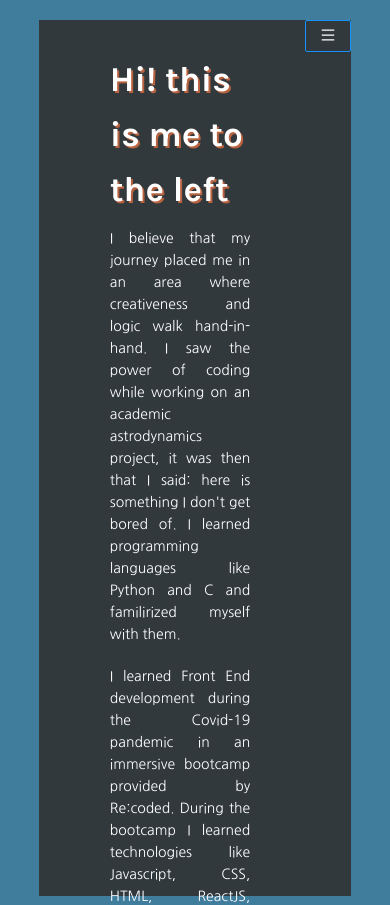
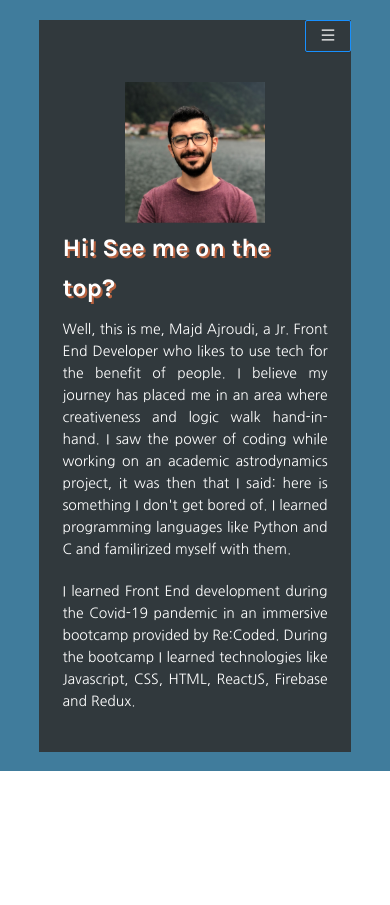
Before and after one commit to majdajroudi/Portfolio, a React (Create React App) app: page /about in a window 390 px wide. Shown: the top 905 px of the page. After the commit the page ends 844 px from the top, so only its background shows below. Built offline with nearby package versions, Linux system fonts and the light colour scheme; a web font is replaced by a local one.

Commit message:
make all pages responsive

```diff
--- a/src/containers/About/index.css
+++ b/src/containers/About/index.css
@@ -7,7 +7,7 @@
     justify-content: center;
     align-items: center;
     background-color: #31393D;
-    height: 100vh;
+    height: 100%;
 }
 
 .about__contentBox__bottom {
@@ -15,6 +15,7 @@
     flex-direction: row-reverse;
     justify-content: space-around;
     height: 100%;
+    margin: 100px 0;
 }
 
 
@@ -66,3 +67,30 @@
 .about__contentBox__imgContainer img {
     max-width: 50%;
 }
+
+@media (max-width: 1024px) {
+    .about__contentBox__bottom {
+        margin: 30px 0;
+    }
+}
+
+@media (max-width: 425px) {
+    .about__contentBox__bottom {
+        flex-direction: column-reverse;
+        align-items: center;
+    }
+
+    .about__contentBox__textCol {
+        width: 85%;
+        margin: 0;
+    }
+
+    .about__contentBox__textCol h2 {
+        font-size: 1.8em;
+        margin-top: 5px;
+    }
+
+    .about__contentBox__imgContainer img {
+        max-width: 90%;
+    }
+}
--- a/src/containers/About/index.jsx
+++ b/src/containers/About/index.jsx
@@ -1,16 +1,21 @@
-import React from 'react';
+import React, {useState} from 'react';
 import aboutImg from "../../images/majd.svg"
 import { Col, Row} from "antd"
 import {Sides} from "./../../components/Sides";
 import "./index.css"
 
-const textObject = {
-    title: "Hi! this is me to the left",
-    text0: "I believe that my journey placed me in an area where creativeness and logic walk hand-in-hand. I saw the power of coding while working on an academic astrodynamics project, it was then that I said: here is something I don't get bored of. I learned programming languages like Python and C and familirized myself with them.",
-    text1:"I learned Front End development during the Covid-19 pandemic in an immersive bootcamp provided by Re:coded. During the bootcamp I learned technologies like Javascript, CSS, HTML, ReactJS, Firebase and Redux."
-}
+const About = () => {
+    const [screenWidth, setScreenWidth] = useState(window.innerWidth);
+    window.addEventListener("resize", () => {
+        setScreenWidth(window.innerWidth)
+    })
 
-const About = () => {
+    const textObject = {
+        title: screenWidth > 425? "Hi! See me on the left?": "Hi! See me on the top?",
+        text0: "Well, this is me, Majd Ajroudi, a Jr. Front End Developer who likes to use tech for the benefit of people. I believe my journey has placed me in an area where creativeness and logic walk hand-in-hand. I saw the power of coding while working on an academic astrodynamics project, it was then that I said: here is something I don't get bored of. I learned programming languages like Python and C and familirized myself with them.",
+        text1:"I learned Front End development during the Covid-19 pandemic in an immersive bootcamp provided by Re:Coded. During the bootcamp I learned technologies like Javascript, CSS, HTML, ReactJS, Firebase and Redux."
+    }
+
     return (
         <div className="pageWrapper">
             <Sides />
--- a/src/containers/Home/index.css
+++ b/src/containers/Home/index.css
@@ -92,5 +92,17 @@
 
     .home__contentBox__bottom {
         flex-direction: column;
+        align-items: center;
     }
+
+    .home__contentBox__imgCol {
+        width: 60%;
+        margin-top: 30px;
+        margin-left: 60px;
+    }
+
+    .home__contentBox__nameCol {
+        margin-right: 60px;
+    }
+
 }
--- a/src/containers/Portfolio/index.css
+++ b/src/containers/Portfolio/index.css
@@ -1,9 +1,10 @@
 .portfolio {
     background-color:#31393D;
     display: flex;
+    flex-direction: column;
     justify-content: center;
     align-items: center;
-    height: 100vh;
+    height: 100%;
 }
 
 .portfolio__bottom {
@@ -11,6 +12,14 @@
     flex-direction: row;
     justify-content: space-around;
     margin: 50px 0;
+}
+
+.portfolio__bottom__pageTitle {
+    color: white;
+    font-size: 4em;
+    text-shadow: 2px 2px #B8623F;
+    font-family: "Karla", serif;
+    margin: 0px;
 }
 
 .imageCard {
@@ -107,3 +116,21 @@
 { from {top:-10px; opacity: 0;}
 to {top:0px; opacity: 1}
 }
+
+@media (max-width: 768px) {
+    .imageCard {
+        width: 70%;
+        margin: 15px 20px
+    }
+
+    .portfolio__bottom {
+        margin: 20px 0;
+    }
+}
+
+@media (max-width: 425px) {
+    .imageCard {
+        width: 85%;
+        margin: 10px 20px
+    }
+}
--- a/src/containers/Publications/index.css
+++ b/src/containers/Publications/index.css
@@ -4,13 +4,14 @@
     justify-content: flex-start;
     align-items: center;
     background-color: #31393D;
-    height: 75vh;
+    height: 100%;
 }
 
 .publications__article {
     background-color: #c8c6cb;
     width: 80%;
-    margin: 50px 0;
+    margin-top: 50px ;
+    margin-bottom: 220px;
 }
 
 .publications__article__details{
@@ -37,3 +38,11 @@
     display: flex;
     justify-content: flex-end;
 }
+
+@media (max-width: 768px) {
+    .publications__article {
+        width: 98%;
+        margin-top: 30px ;
+        margin-bottom: 170px;
+    }
+}
```
